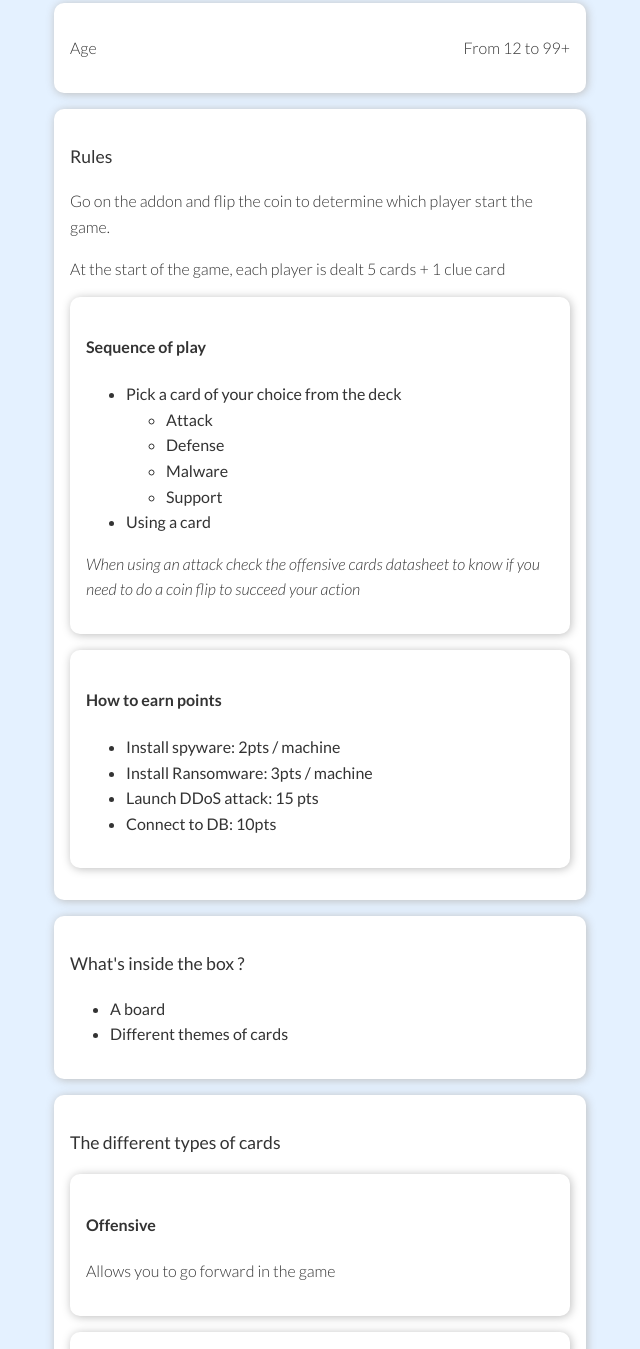
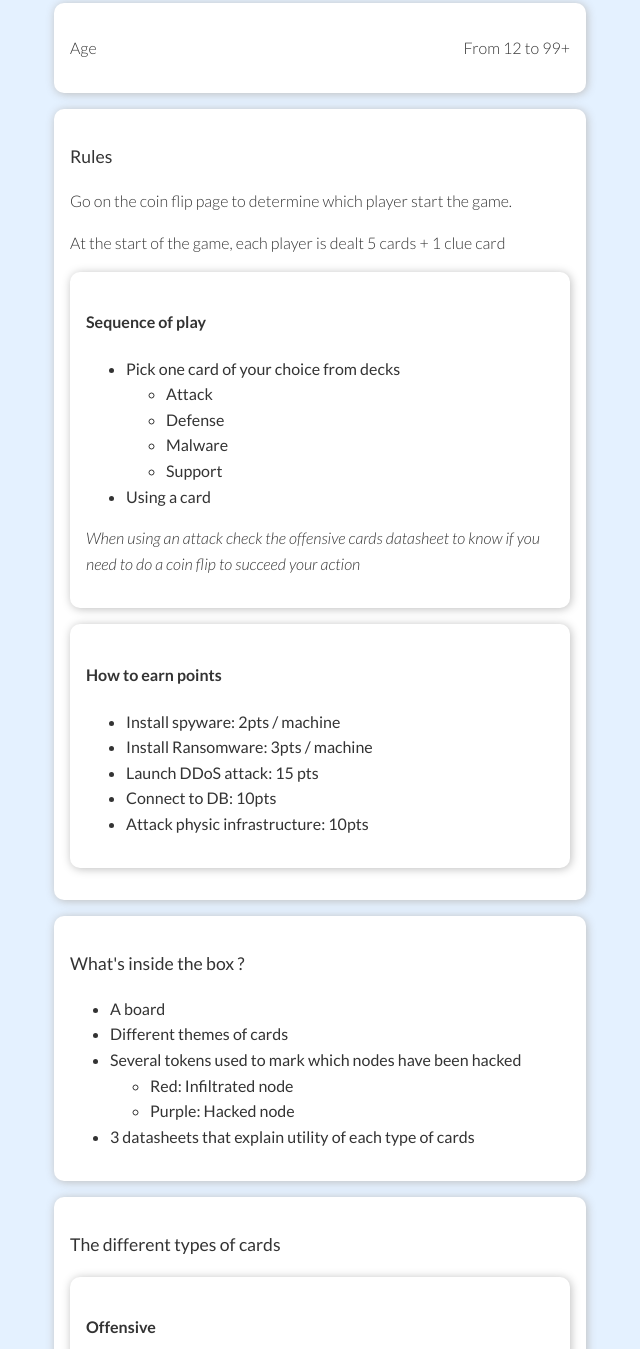
Before and after one commit to Dyosts/cyberHacker, a plain HTML site: page index.html in a window 1280 px wide. Shown: the part 228-1577 px from the top of the page, without its empty margins (320-960 px from the left). Drawn offline with Linux system fonts and the light colour scheme; a web font is replaced by a local one.

Commit message:
finish rules

```diff
--- a/index.html
+++ b/index.html
@@ -40,7 +40,7 @@
         <div class="block">
             <h3>Rules</h3>
             <p>
-                Go on the addon and flip the coin to determine which player start the game.
+                Go on the coin flip page to determine which player start the game.
             </p>
             <p>
                 At the start of the game, each player is dealt 5 cards + 1 clue card
@@ -48,7 +48,7 @@
             <div class="sub-block">
                 <h4>Sequence of play</h4>
                 <ul>
-                    <li>Pick a card of your choice from the deck
+                    <li>Pick one card of your choice from decks
                         <ul>
                             <li>Attack</li>
                             <li>Defense</li>
@@ -67,6 +67,7 @@
                     <li>Install Ransomware: 3pts / machine</li>
                     <li>Launch DDoS attack: 15 pts</li>
                     <li>Connect to DB: 10pts</li>
+                    <li>Attack physic infrastructure: 10pts</li>
                 </ul>
             </div>
         </div>
@@ -75,6 +76,15 @@
             <ul>
                 <li>A board</li>
                 <li>Different themes of cards</li>
+                <li>
+                    Several tokens used  to mark which nodes have been hacked
+                    <ul>
+                        <li>Red: Infiltrated node</li>
+                        <li>Purple: Hacked node</li>
+                    </ul>
+                </li>
+                <li>3 datasheets that explain utility of each type of cards</li>
+
             </ul>
         </div>
         <div class="block">
--- a/styles.css
+++ b/styles.css
@@ -138,6 +138,9 @@ html body main .wiki.active article {
   border-radius: 10px;
   padding: 1rem;
   margin-bottom: 1rem;
+  width: 80vw;
+  max-width: 800px;
+  background-color: #ffffff;
 }
 html body main .coin {
   text-align: center;
```
Also changed, not shown: assets/background.jpg (added).
